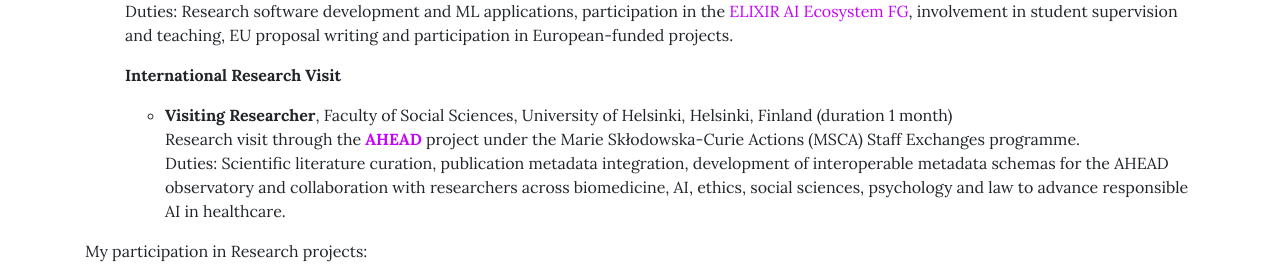
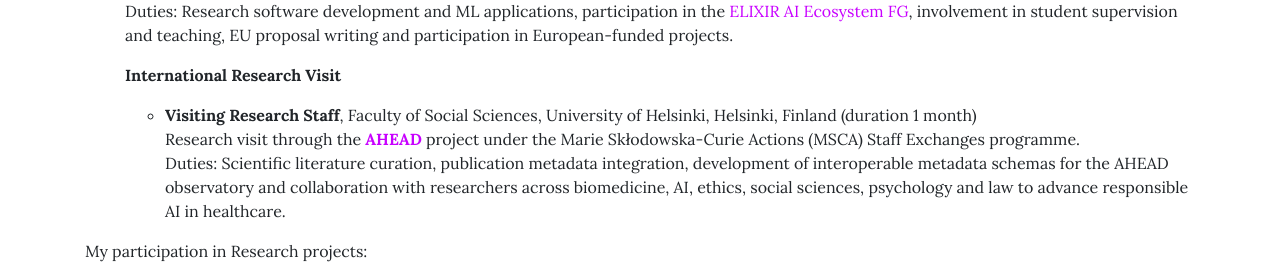
Before and after one commit to sfragkoul/sfragkoul.github.io, a Jekyll site: the page built from pages/CV.md, in a window 1280 px wide and 900 px high, scrolled down 646 px. Shown: the part 155-432 px from the top of the window. Built offline with Jekyll 4.4.1, drawn with Linux system fonts in a browser that asks for light colours.

Commit message:
Update CV.md

```diff
--- a/pages/CV.md
+++ b/pages/CV.md
@@ -32,7 +32,7 @@ background: /assets/img/groupLogo/CV.jpg
   Duties: Research software development and ML applications, participation in the [ELIXIR AI Ecosystem FG](https://elixir-europe.org/focus-groups/ai-ecosystem), involvement in student supervision and teaching, EU proposal writing and participation in European-funded projects.
 
   **International Research Visit**
-  - **Visiting Researcher**, Faculty of Social Sciences, University of Helsinki, Helsinki, Finland (duration 1 month)
+  - **Visiting Research Staff**, Faculty of Social Sciences, University of Helsinki, Helsinki, Finland (duration 1 month)
   Research visit through the [**AHEAD**](https://ahead-msca.eu/) project under the Marie Skłodowska-Curie Actions (MSCA) Staff Exchanges programme.
   Duties: Scientific literature curation, publication metadata integration, development of interoperable metadata schemas for the AHEAD observatory and collaboration with researchers across biomedicine, AI, ethics, social sciences, psychology and law to advance responsible AI in healthcare.
 
```
